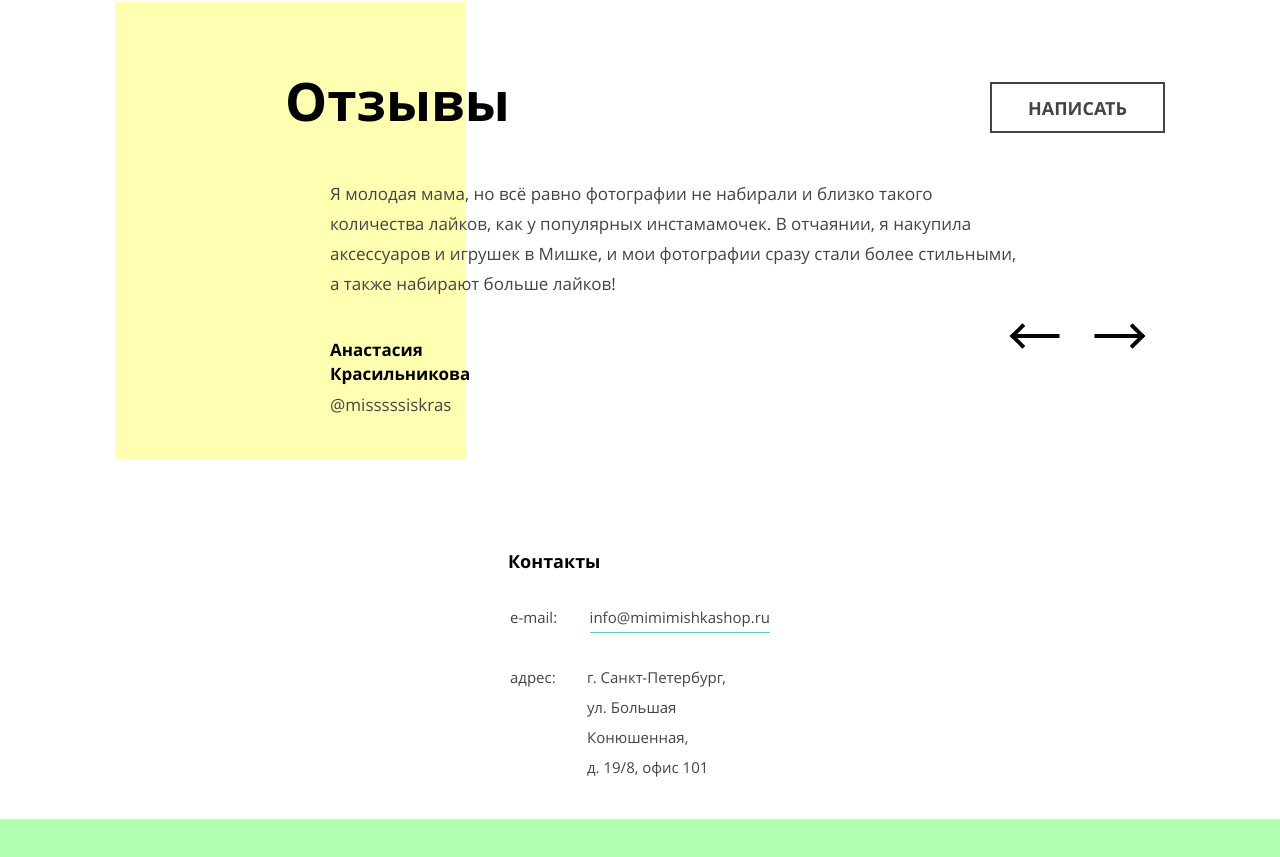
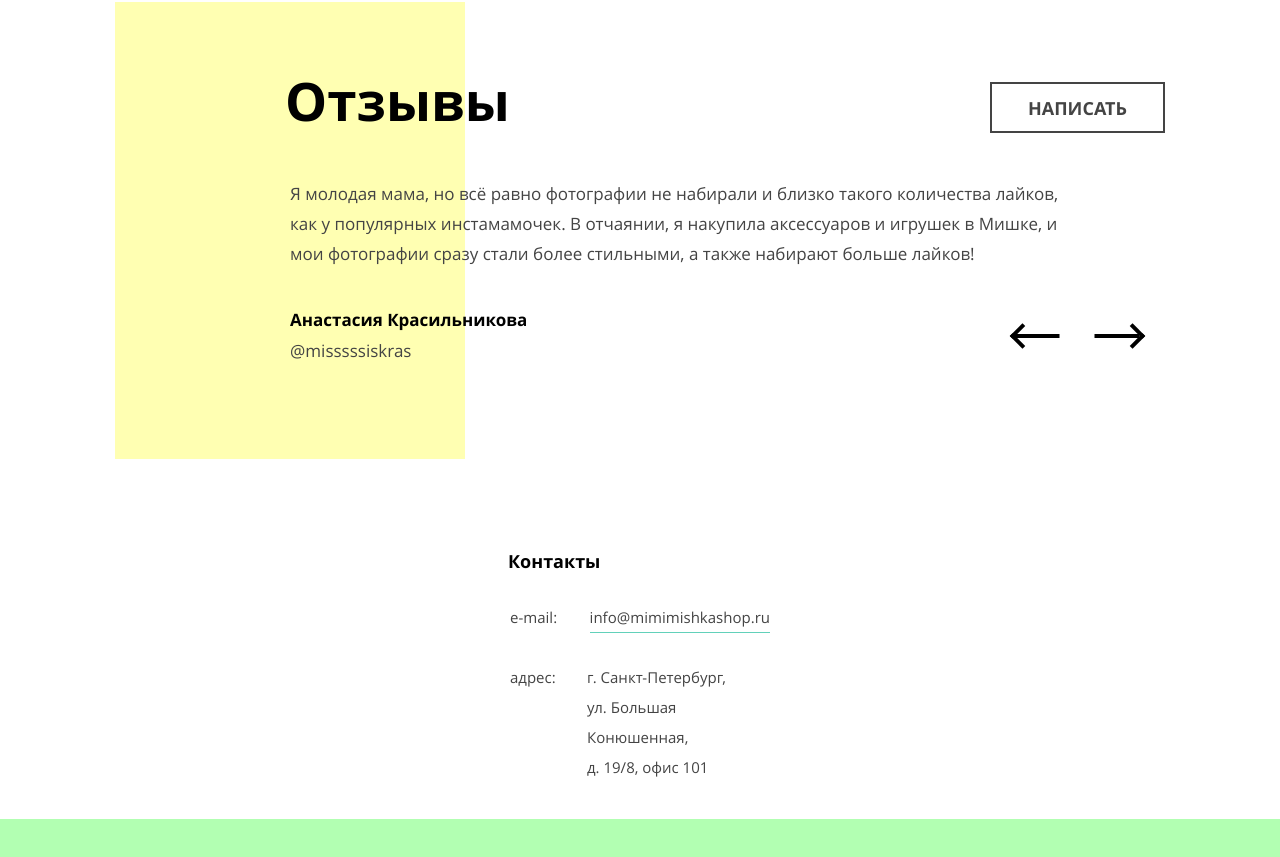
Before and after one commit to mi-han/mishka, a website: page index.html in a window 1280 px wide. Shown: the part 2297-3154 px from the top of the page. Drawn offline with Linux system fonts and the light colour scheme.

Commit message:
Поправил отступ в отзывах у blockquote.

```diff
--- a/less/blocks/reviews.less
+++ b/less/blocks/reviews.less
@@ -15,6 +15,8 @@
 }
 .reviews__item {
     margin-top: 24px;
+    margin-left: 0;
+    margin-right: 0;
     padding: 0;
     font-size: 15px;
     line-height: 30px;
```
Also changed, not shown: css/style.css.
